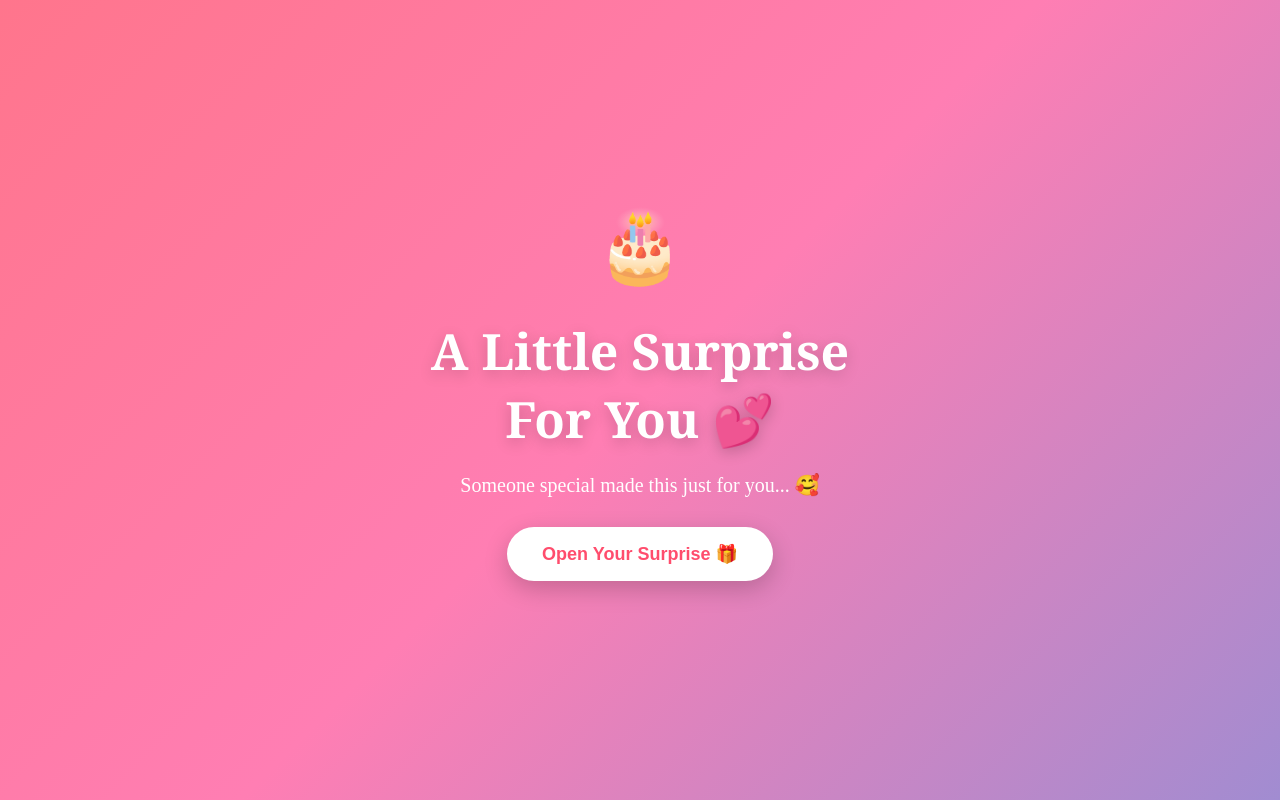
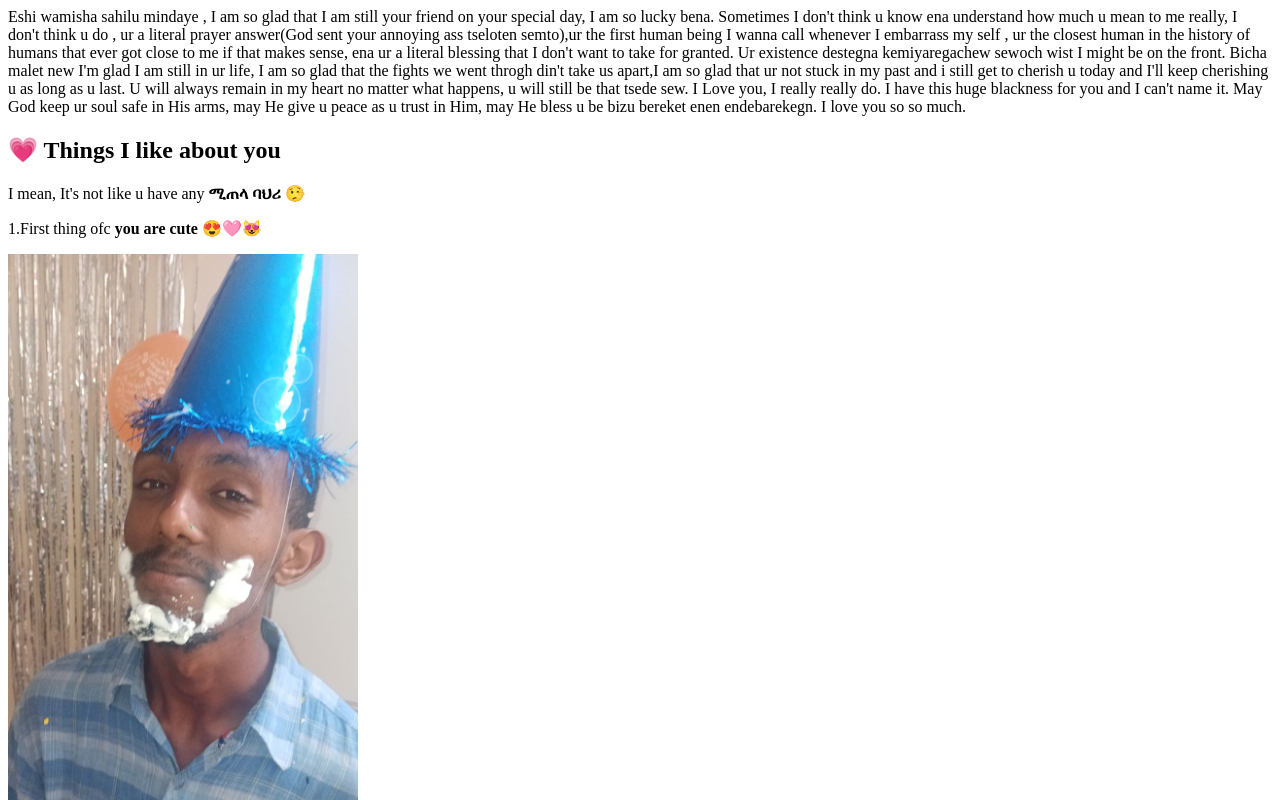
Before and after one commit to Ed1234-12/Birthday-gift, a plain HTML site: page index.html in a window 1280 px wide. Shown: the top 800 px of the page. Drawn offline with Linux system fonts and the light colour scheme.

Commit message:
Update index.html

```diff
--- a/index.html
+++ b/index.html
@@ -1,149 +1,5 @@
-<!DOCTYPE html>
-<html>
-<head>
 
-<style>
-    #opening {
-    position: fixed;
-    inset: 0;
-    width: 100%;
-    height: 100vh;
-    background: linear-gradient(135deg, #ff758c, #ff7eb3, #a18cd1);
-    display: flex;
-    justify-content: center;
-    align-items: center;
-    text-align: center;
-    z-index: 999999;
-}
-
-.opening-box {
-    color: white;
-}
-
-.cake {
-    font-size: 80px;
-}
-
-.opening-box h1 {
-    font-size: 55px;
-    font-family: Georgia, serif;
-}
-
-.opening-box p {
-    font-size: 20px;
-}
-
-.opening-box button {
-    padding: 16px 35px;
-    border: none;
-    border-radius: 50px;
-    background: white;
-    color: #ff4d6d;
-    font-size: 18px;
-    font-weight: bold;
-    cursor: pointer;
-}
-
-#opening {
-    position: fixed;
-    inset: 0;
-    width: 100%;
-    height: 100vh;
-
-    display: flex;
-    justify-content: center;
-    align-items: center;
-
-    text-align: center;
-
-    background: linear-gradient(135deg, #ff758c, #ff7eb3, #a18cd1);
-
-    z-index: 999999;
-}
-
-.opening-content {
-    color: white;
-    width: 90%;
-}
-
-.opening-emoji {
-    font-size: 80px;
-}
-
-.opening-content h1 {
-    font-size: 50px;
-    font-family: Georgia, serif;
-}
-
-.opening-content p {
-    font-size: 20px;
-}
-
-.surprise-btn {
-    padding: 18px 35px;
-    border: none;
-    border-radius: 50px;
-
-    background: white;
-    color: #ff4d6d;
-
-    font-size: 18px;
-    font-weight: bold;
-
-    cursor: pointer;
-}
-
-.surprise-btn:hover {
-    transform: scale(1.08);
-}
-
-</style>
-
-</head>
-
-<body>
-    <div id="opening">
-    <div class="opening-box">
-
-        <div class="cake">🎂</div>
-
-        <h1>Wait... 💕</h1>
-
-        <p>I made something special for you.</p>
-
-        <button onclick="openSurprise()">
-            Tap to Open 🎁
-        </button>
-
-    </div>
-</div>
-
-<!-- OPENING PAGE -->
-
-<div id="opening">
-
-    <div class="opening-content">
-
-        <div class="opening-emoji">
-            🎂
-        </div>
-
-        <h1>
-            A Little Surprise<br>
-            For You 💕
-        </h1>
-
-        <p>
-            Someone special made this just for you... 🥰
-        </p>
-
-        <button class="surprise-btn" onclick="openSurprise()">
-            Open Your Surprise 🎁
-        </button>
-
-    </div>
-
-</div><p>
+<p>
 
 Eshi wamisha sahilu mindaye ,  I am so glad that I am still your friend on your special day, I am so lucky bena.
 Sometimes I don't think u know ena understand how much u mean to me really, I don't think u do , ur a literal prayer answer(God sent your annoying ass tseloten semto),ur the first human being I wanna call whenever I embarrass my self , ur the closest human in the history of humans that ever got close to me if that makes sense, ena ur a literal blessing  that I don't want to take for granted. Ur existence destegna kemiyaregachew sewoch wist I might be on the front.
```
